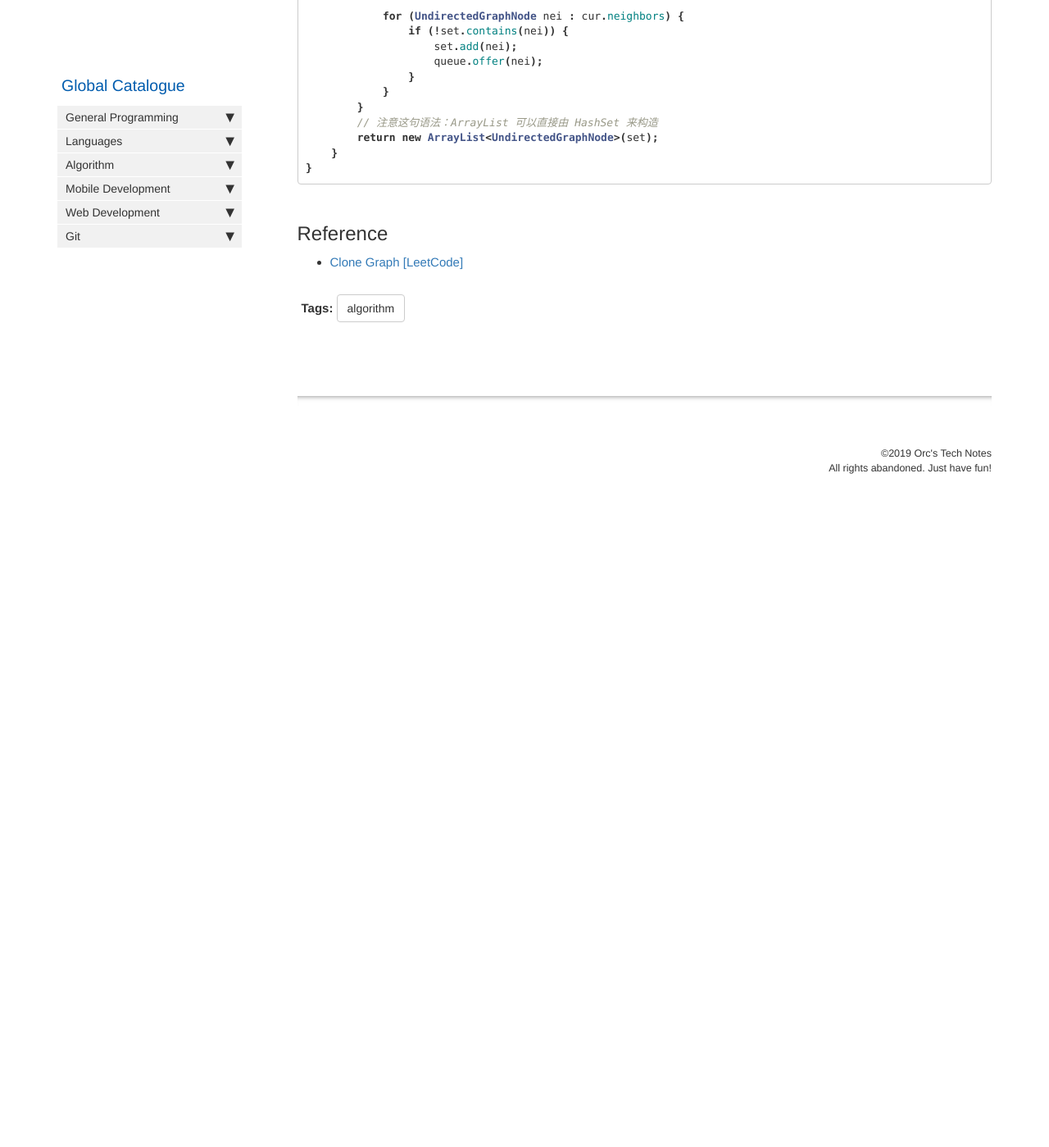
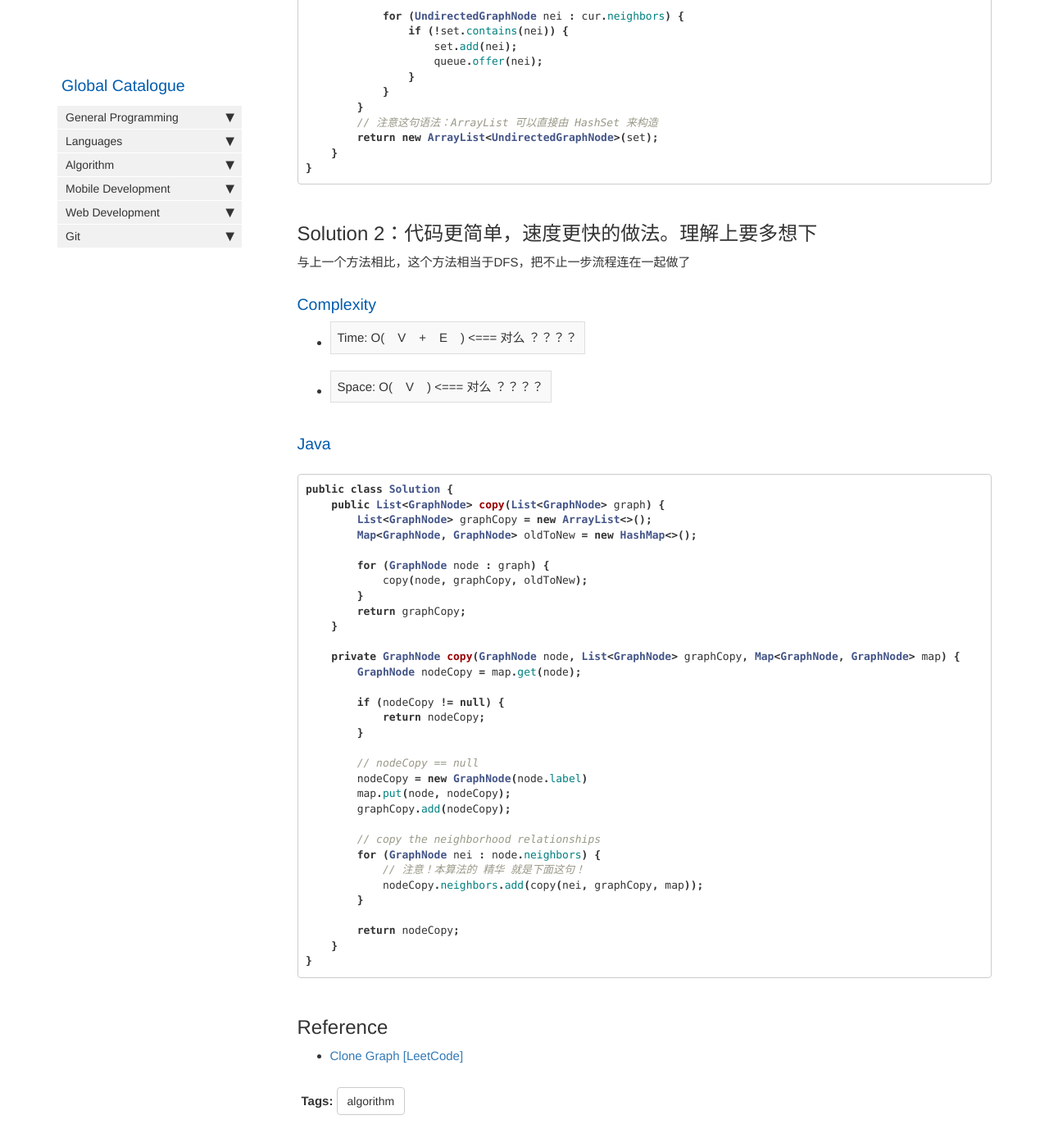
Before and after one commit to HungryOrc/hungryorc.github.io, a Jekyll site: the page built from pages/algorithm/algorithm_clone_graph.md, in a window 1280 px wide and 1400 px high, scrolled down 2112 px. Shown: the whole window at 82% size. Built offline with Jekyll 4.4.1, drawn with Linux system fonts in a browser that asks for light colours; nearby versions of some CDN libraries; comment, search, counter and statistics services are not loaded; before the commit the page ends 2742 px from its top, so only the background shows below that.

Commit message:
Update algorithm_clone_graph.md

````diff
--- a/pages/algorithm/algorithm_clone_graph.md
+++ b/pages/algorithm/algorithm_clone_graph.md
@@ -106,6 +106,49 @@ public class Solution {
 }
 ```
 
+## Solution 2：代码更简单，速度更快的做法。理解上要多想下
+与上一个方法相比，这个方法相当于DFS，把不止一步流程连在一起做了
+
+### Complexity
+* Time: O(|V| + |E|) <=== 对么 ？？？？
+* Space: O(|V|) <=== 对么 ？？？？
+
+### Java
+```java
+public class Solution {
+    public List<GraphNode> copy(List<GraphNode> graph) {
+        List<GraphNode> graphCopy = new ArrayList<>();
+        Map<GraphNode, GraphNode> oldToNew = new HashMap<>();
+
+        for (GraphNode node : graph) {
+            copy(node, graphCopy, oldToNew);
+        }
+        return graphCopy;
+    }
+
+    private GraphNode copy(GraphNode node, List<GraphNode> graphCopy, Map<GraphNode, GraphNode> map) {
+        GraphNode nodeCopy = map.get(node);
+
+        if (nodeCopy != null) {
+            return nodeCopy;
+        }
+
+        // nodeCopy == null
+        nodeCopy = new GraphNode(node.label)
+        map.put(node, nodeCopy);
+        graphCopy.add(nodeCopy);
+
+        // copy the neighborhood relationships
+        for (GraphNode nei : node.neighbors) {
+            // 注意！本算法的 精华 就是下面这句！
+            nodeCopy.neighbors.add(copy(nei, graphCopy, map));
+        }
+
+        return nodeCopy;
+    }
+}
+```
+
 ## Reference
 * [Clone Graph [LeetCode]](https://leetcode.com/problems/clone-graph/description/)
 
````
